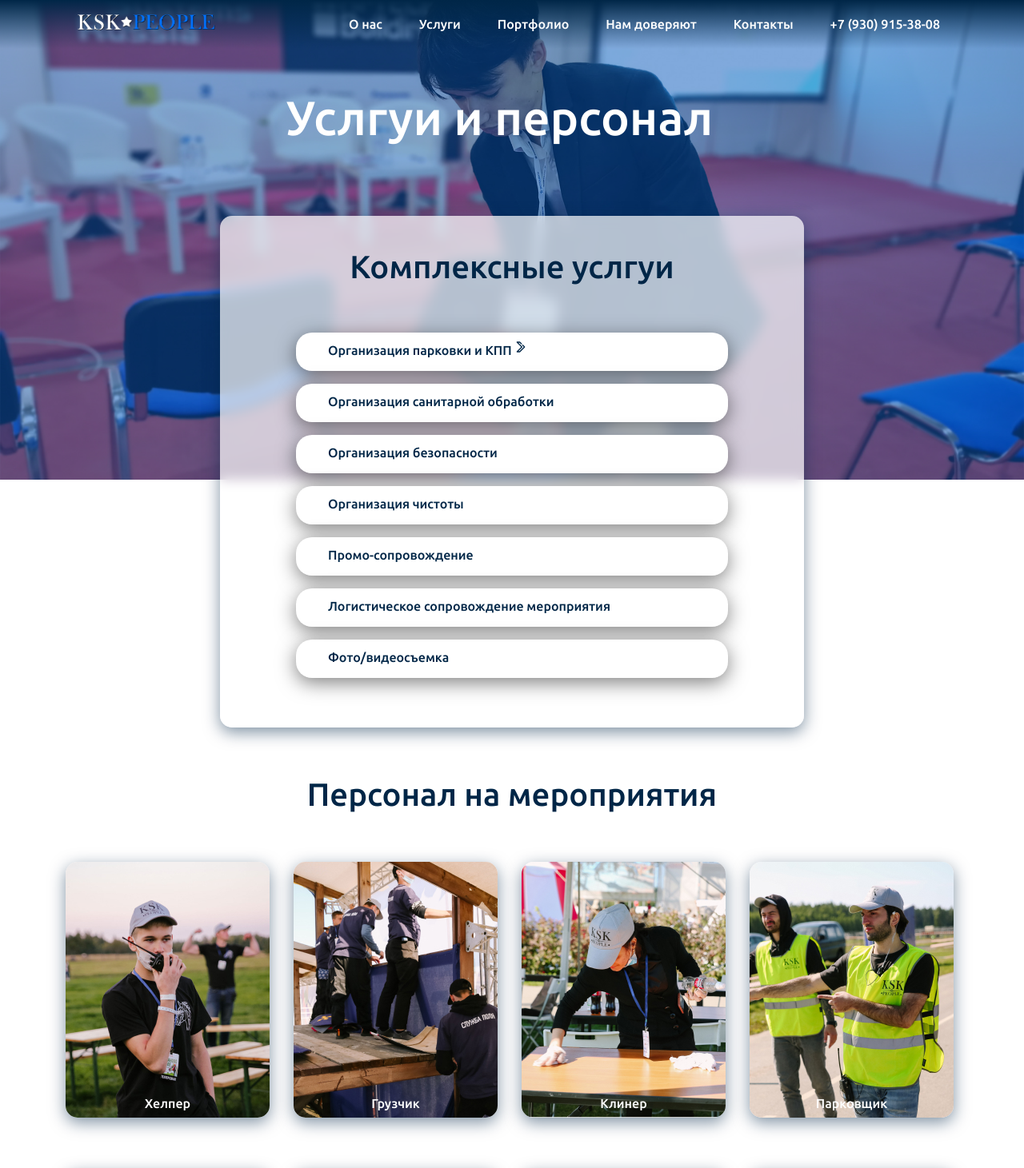
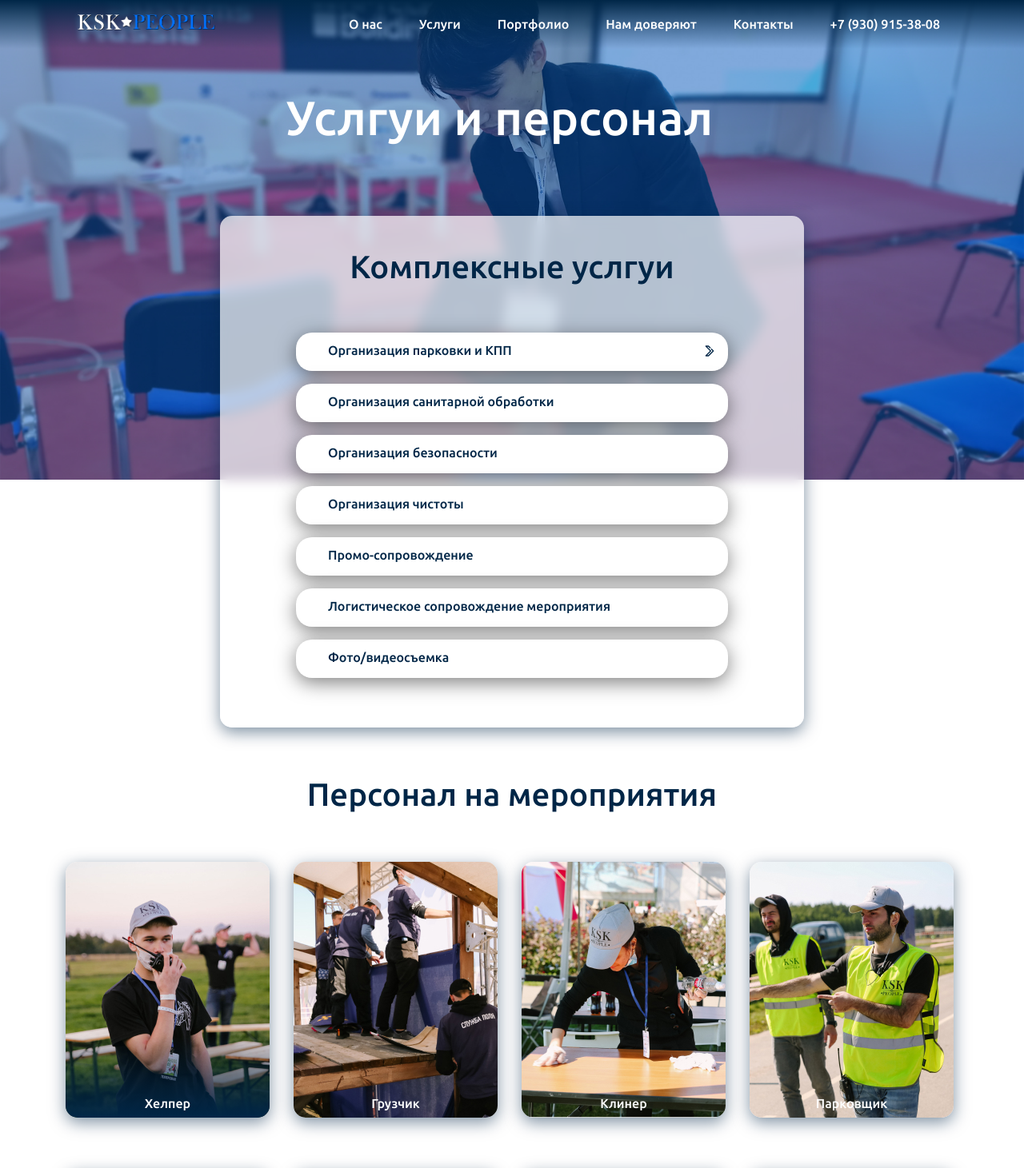
Before and after one commit to tayru/ksk-react, a React (Create React App) app: page /services in a window 1280 px wide. Shown: the top 1461 px of the page at 80% size. Built offline with nearby package versions, Linux system fonts and the light colour scheme.

Commit message:
тень и стрелка

```diff
--- a/src/index.css
+++ b/src/index.css
@@ -453,6 +453,14 @@ body {
 
 }
 
+.service__text p {
+  padding: 10px 10px;
+}
+
+.service__text-title {
+  margin-top: 10px;
+}
+
 /* margin: 22px 22px 22px 22px; */
 
 .service__title {
@@ -461,7 +469,19 @@ body {
   width: 100%;
   text-align: center;
   color: var(--white);
+
+  z-index: 1;
+
 }
+.service__title-back {
+  background: linear-gradient(180deg, rgba(0, 38, 71, 0) 68.23%, #002647 100%);
+  height: 100%;
+  position: absolute;
+  bottom: 0px;
+  width: 100%;
+  z-index: 0;
+}
+
 
 .service {
   width: 255px;
@@ -902,7 +922,9 @@ body {
 }
 /* ------------------------------------------------------------------------ */
 .angle-services {
-
+  position: absolute;
+  right: 15px;
+  top: 15px;
 }
 
 .service-parking__title {
--- a/src/pages/services.jsx
+++ b/src/pages/services.jsx
@@ -78,6 +78,7 @@ const Services = () => (
                             </div>
                             <img className="service__img" src="/static/img/helper-staff.jpg" alt=""/>
                                 <h3 className="service__title">Хелпер</h3>
+                            <div className="service__title-back"></div>
                         </div>
                     </div>
                     <div className="col">
```
